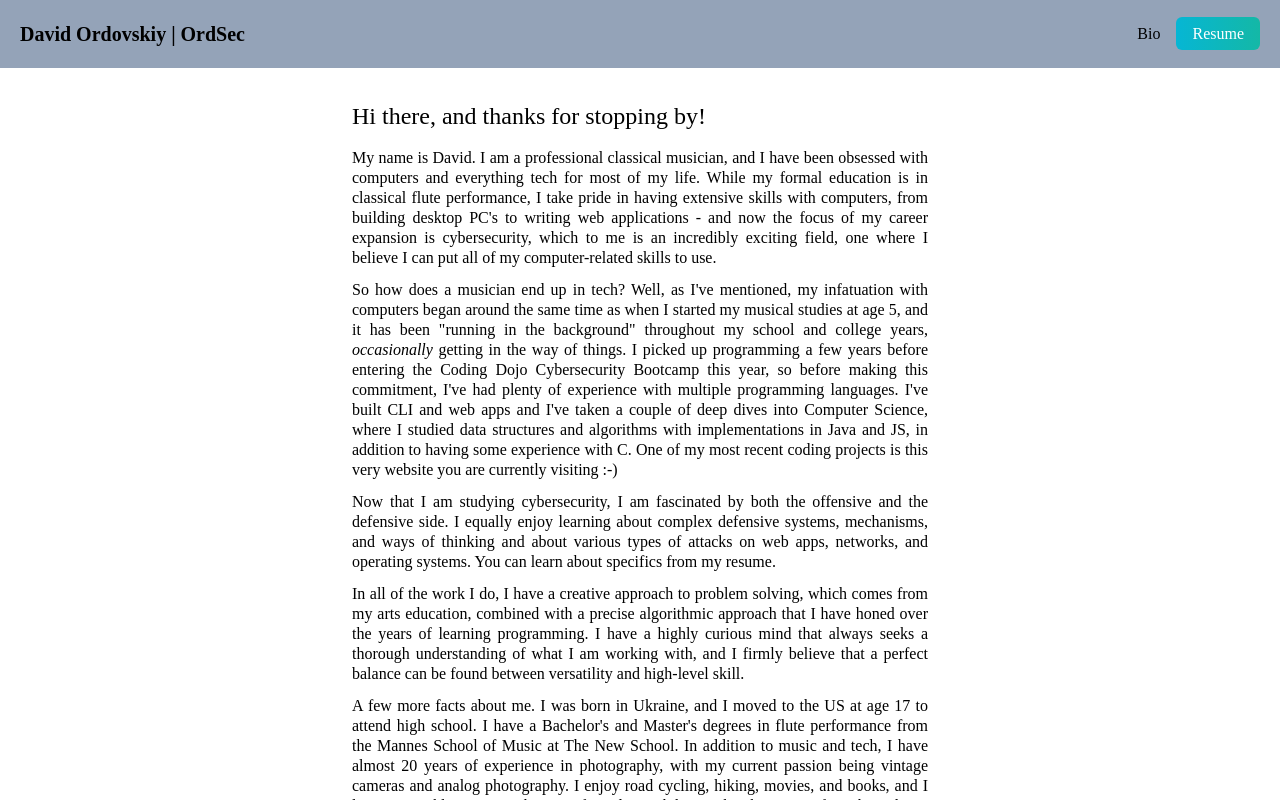
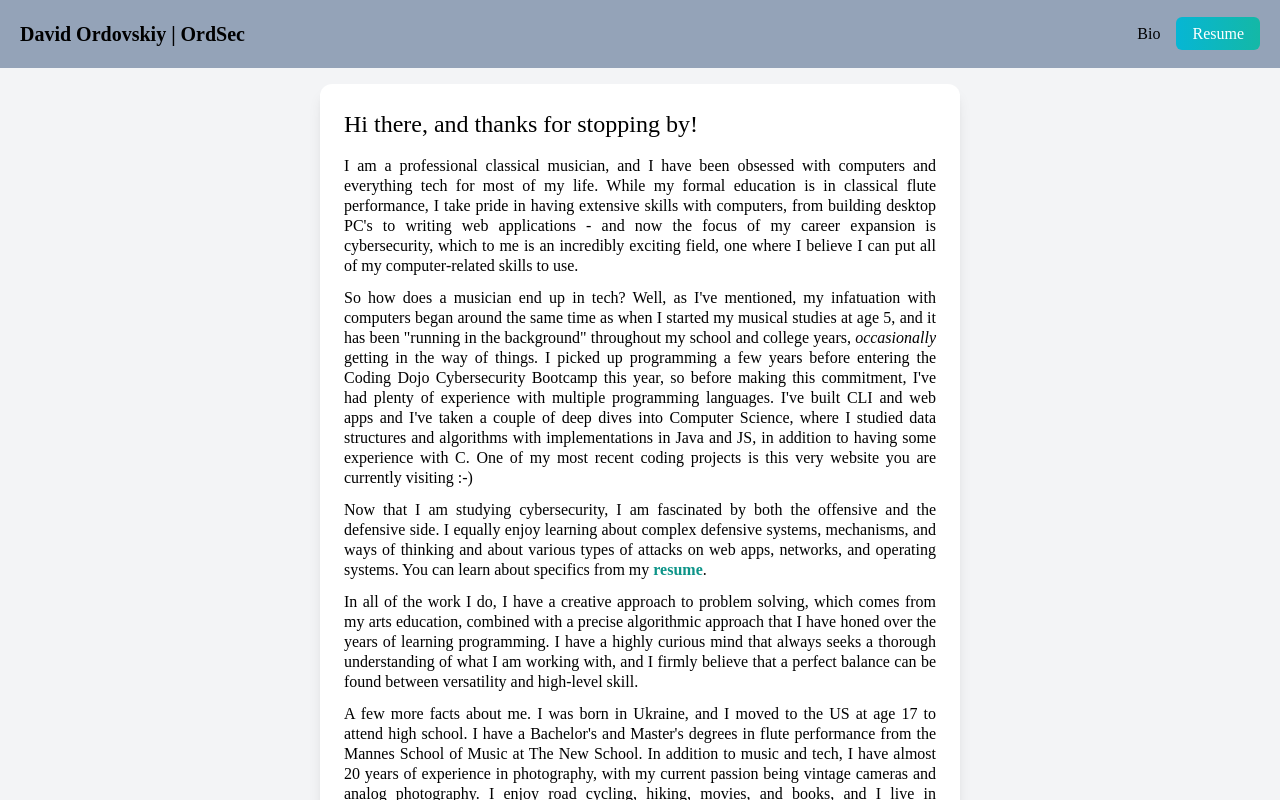
Before and after one commit to ordsec/ordsec-tech-next, a Next.js app: page /bio in a window 1280 px wide. Built offline with nearby package versions, Linux system fonts and the light colour scheme; a web font is replaced by a local one.

Commit message:
update bio styles

```diff
--- a/pages/bio.js
+++ b/pages/bio.js
@@ -1,15 +1,16 @@
+/* eslint-disable react/jsx-no-target-blank */
 import Navbar from "../components/Navbar";
 
 const Bio = () => {
   return (
-    <div>
+    <div className="bg-gray-100 min-h-screen pb-4">
       <Navbar />
-      <div className="mx-auto p-8 lg:w-1/2">
-        <h2 className="text-2xl mb-4">Hi there, and thanks for stopping by!</h2>
+      <div className="mx-4 mt-4 p-6 bg-white shadow-lg rounded-xl lg:w-1/2 lg:mx-auto">
+        <h2 className="text-xl mb-4 md:text-2xl">Hi there, and thanks for stopping by!</h2>
         <div className="text-justify">
-          <p className="pb-3 leading-5">My name is David. I am a professional classical musician, and I have been obsessed with computers and everything tech for most of my life. While my formal education is in classical flute performance, I take pride in having extensive skills with computers, from building desktop PC&apos;s to writing web applications - and now the focus of my career expansion is cybersecurity, which to me is an incredibly exciting field, one where I believe I can put all of my computer-related skills to use.</p>
+          <p className="pb-3 leading-5">I am a professional classical musician, and I have been obsessed with computers and everything tech for most of my life. While my formal education is in classical flute performance, I take pride in having extensive skills with computers, from building desktop PC&apos;s to writing web applications - and now the focus of my career expansion is cybersecurity, which to me is an incredibly exciting field, one where I believe I can put all of my computer-related skills to use.</p>
           <p className="pb-3 leading-5">So how does a musician end up in tech? Well, as I&apos;ve mentioned, my infatuation with computers began around the same time as when I started my musical studies at age 5, and it has been &quot;running in the background&quot; throughout my school and college years, <em>occasionally</em> getting in the way of things. I picked up programming a few years before entering the Coding Dojo Cybersecurity Bootcamp this year, so before making this commitment, I&apos;ve had plenty of experience with multiple programming languages. I&apos;ve built CLI and web apps and I&apos;ve taken a couple of deep dives into Computer Science, where I studied data structures and algorithms with implementations in Java and JS, in addition to having some experience with C. One of my most recent coding projects is this very website you are currently visiting :-)</p>
-          <p className="pb-3 leading-5">Now that I am studying cybersecurity, I am fascinated by both the offensive and the defensive side. I equally enjoy learning about complex defensive systems, mechanisms, and ways of thinking and about various types of attacks on web apps, networks, and operating systems. You can learn about specifics from my resume.</p>
+          <p className="pb-3 leading-5">Now that I am studying cybersecurity, I am fascinated by both the offensive and the defensive side. I equally enjoy learning about complex defensive systems, mechanisms, and ways of thinking and about various types of attacks on web apps, networks, and operating systems. You can learn about specifics from my <a className="text-teal-600 font-bold" target="_blank" href="https://rebrand.ly/px3uw5m">resume</a>.</p>
           <p className="pb-3 leading-5">In all of the work I do, I have a creative approach to problem solving, which comes from my arts education, combined with a precise algorithmic approach that I have honed over the years of learning programming. I have a highly curious mind that always seeks a thorough understanding of what I am working with, and I firmly believe that a perfect balance can be found between versatility and high-level skill.</p>
           <p className="pb-3 leading-5">A few more facts about me. I was born in Ukraine, and I moved to the US at age 17 to attend high school. I have a Bachelor&apos;s and Master&apos;s degrees in flute performance from the Mannes School of Music at The New School. In addition to music and tech, I have almost 20 years of experience in photography, with my current passion being vintage cameras and analog photography. I enjoy road cycling, hiking, movies, and books, and I live in Brooklyn, NY, with my wife and our shiba inu by the name of Simba, who is goodest boy ever.</p>
         </div>
```
